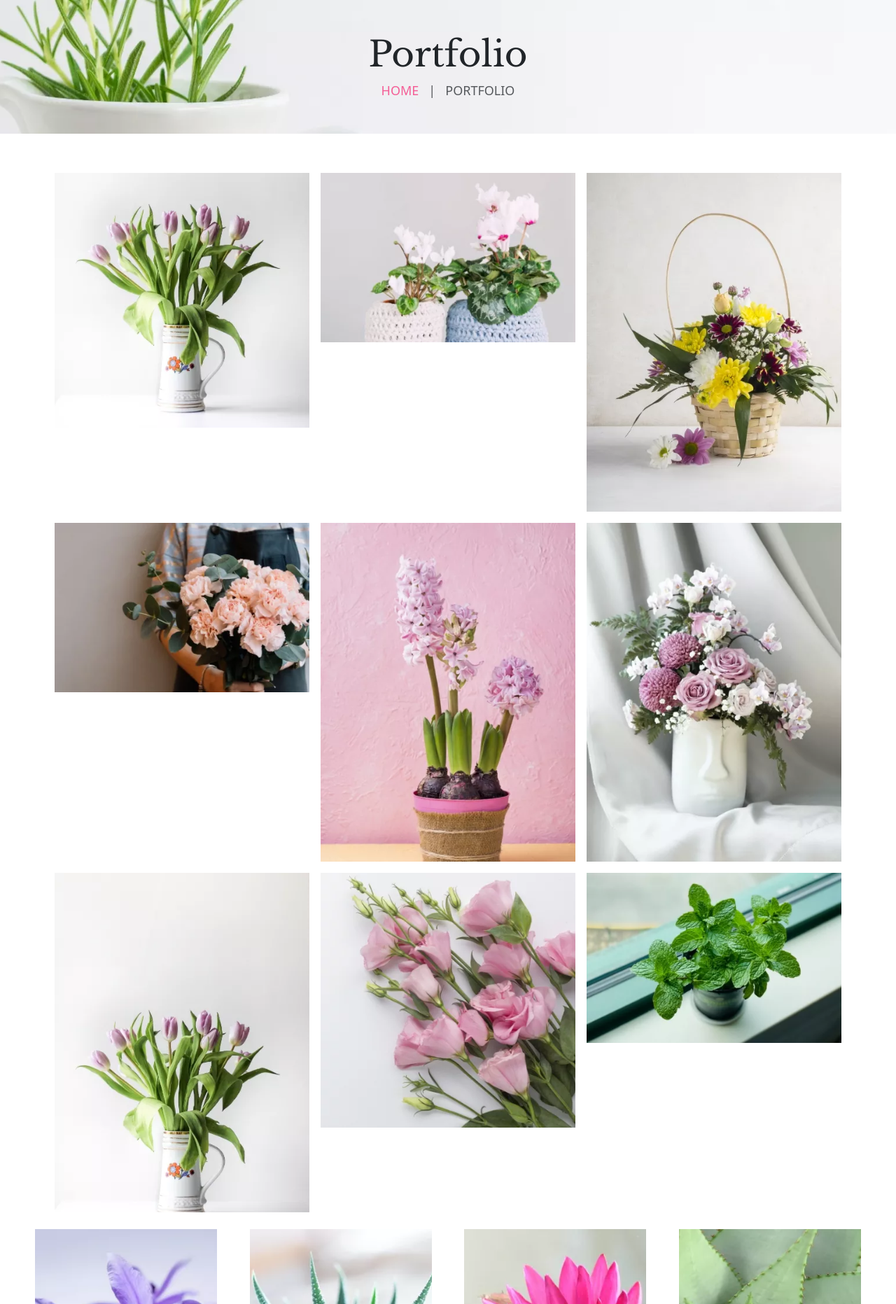
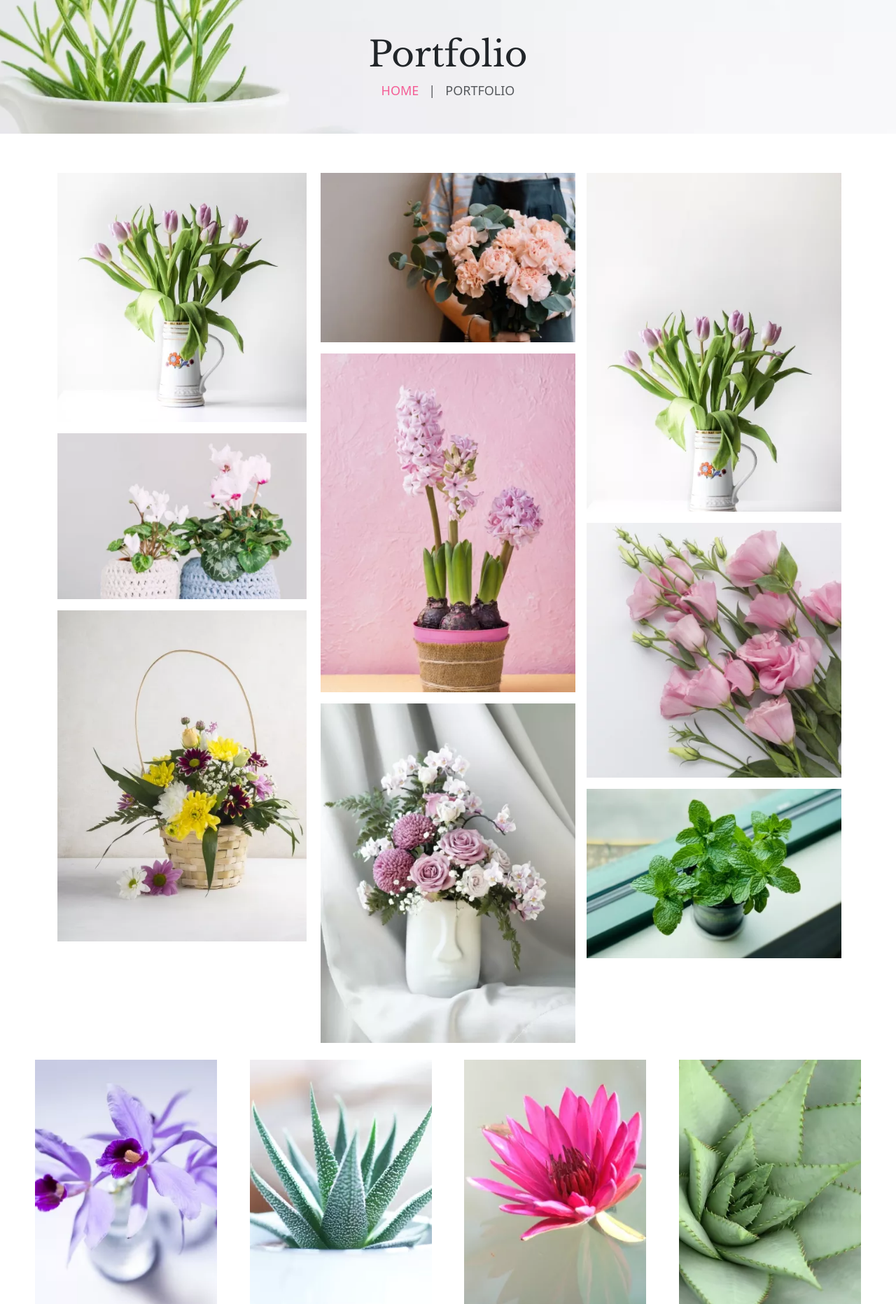
Before and after one commit to ChristopherJamesLeo/florist_ecommer_site, a PHP site: page /portfolio.html in a window 1280 px wide. Shown: the part 84-1947 px from the top of the page at 70% size. Run offline with PHP 8.4, Linux system fonts and the light colour scheme.

Commit message:
fix portfolio page

```diff
--- a/custom_css/style.css
+++ b/custom_css/style.css
@@ -1369,9 +1369,9 @@
 .portfolio-body-container .portfolio-item-container .porfolio-item-img {
     position: relative;
 }
-/* .portfolio-body-container .portfolio-grid {
-
-} */
+.portfolio-body-container .portfolio-grid {
+    display: flex;
+}
 .portfolio-body-container .portfolio-item-container .porfolio-item-img img {
     width: 100%;
 
--- a/portfolio.html
+++ b/portfolio.html
@@ -87,7 +87,8 @@
         <div class="portfolio-body-container">
             <div class="container">
                 <div class="row portfolio-grid">
-                    <div class="col-lg-4 col-md-6 col-sm-12 p-2">
+                    <div class="col-lg-4">
+                        <div class="py-2">
                             <div class="portfolio-item-container">
                                 <div class="porfolio-item-img">
                                     <img src="./assets/imgs/portfolio/portfolio-1.jpg.webp" alt="portfolio-1.jpg">
@@ -98,7 +99,7 @@
                                 </div>
                             </div>
                         </div>
-                    <div class="col-lg-4 col-md-6 col-sm-12 p-2">
+                        <div class="py-2">
                             <div class="portfolio-item-container">
                                 <div class="porfolio-item-img">
                                     <img src="./assets/imgs/portfolio/portfolio-2.jpg.webp" alt="portfolio-2.jpg">
@@ -109,7 +110,7 @@
                                 </div>
                             </div>
                         </div>
-                    <div class="col-lg-4 col-md-6 col-sm-12 p-2">
+                        <div class=" py-2">
                             <div class="portfolio-item-container">
                                 <div class="porfolio-item-img">
                                     <img src="./assets/imgs/portfolio/portfolio-3.jpg.webp" alt="portfolio-3.jpg">
@@ -120,7 +121,9 @@
                                 </div>
                             </div>
                         </div>
-                    <div class="col-lg-4 col-md-6 col-sm-12 p-2">
+                    </div>
+                    <div class="col-lg-4 px-2">
+                        <div class="py-2">
                             <div class="portfolio-item-container">
                                 <div class="porfolio-item-img">
                                     <img src="./assets/imgs/portfolio/portfolio-4.jpg.webp" alt="portfolio-5.jpg">
@@ -131,7 +134,7 @@
                                 </div>
                             </div>
                         </div>
-                    <div class="col-lg-4 col-md-6 col-sm-12 p-2">
+                        <div class="py-2">
                             <div class="portfolio-item-container">
                                 <div class="porfolio-item-img">
                                     <img src="./assets/imgs/portfolio/portfolio-5.jpg.webp" alt="portfolio-5.jpg">
@@ -142,7 +145,7 @@
                                 </div>
                             </div>
                         </div>
-                    <div class="col-lg-4 col-md-6 col-sm-12 p-2">
+                        <div class="py-2">
                             <div class="portfolio-item-container">
                                 <div class="porfolio-item-img">
                                     <img src="./assets/imgs/portfolio/portfolio-6.jpg.webp" alt="portfolio-6.jpg">
@@ -153,7 +156,9 @@
                                 </div>
                             </div>
                         </div>
-                    <div class="col-lg-4 col-md-6 col-sm-12 p-2">
+                    </div>
+                    <div class="col-lg-4 px-2">
+                        <div class="py-2">
                             <div class="portfolio-item-container">
                                 <div class="porfolio-item-img">
                                     <img src="./assets/imgs/portfolio/portfolio-7.jpg.webp" alt="portfolio-7.jpg">
@@ -164,7 +169,7 @@
                                 </div>
                             </div>
                         </div>
-                    <div class="col-lg-4 col-md-6 col-sm-12 p-2">
+                        <div class="py-2">
                             <div class="portfolio-item-container">
                                 <div class="porfolio-item-img">
                                     <img src="./assets/imgs/portfolio/portfolio-8.jpg.webp" alt="portfolio-8.jpg">
@@ -175,7 +180,7 @@
                                 </div>
                             </div>
                         </div>
-                    <div class="col-lg-4 col-md-6 col-sm-12 p-2">
+                        <div class="py-2">
                             <div class="portfolio-item-container">
                                 <div class="porfolio-item-img">
                                     <img src="./assets/imgs/portfolio/portfolio-9.jpg.webp" alt="portfolio-9.jpg">
@@ -186,6 +191,8 @@
                                 </div>
                             </div>
                         </div>
+                    </div>
+
                 </div>
             </div>
         </div>
```
Lines whose indentation alone changed are shown as unchanged.
